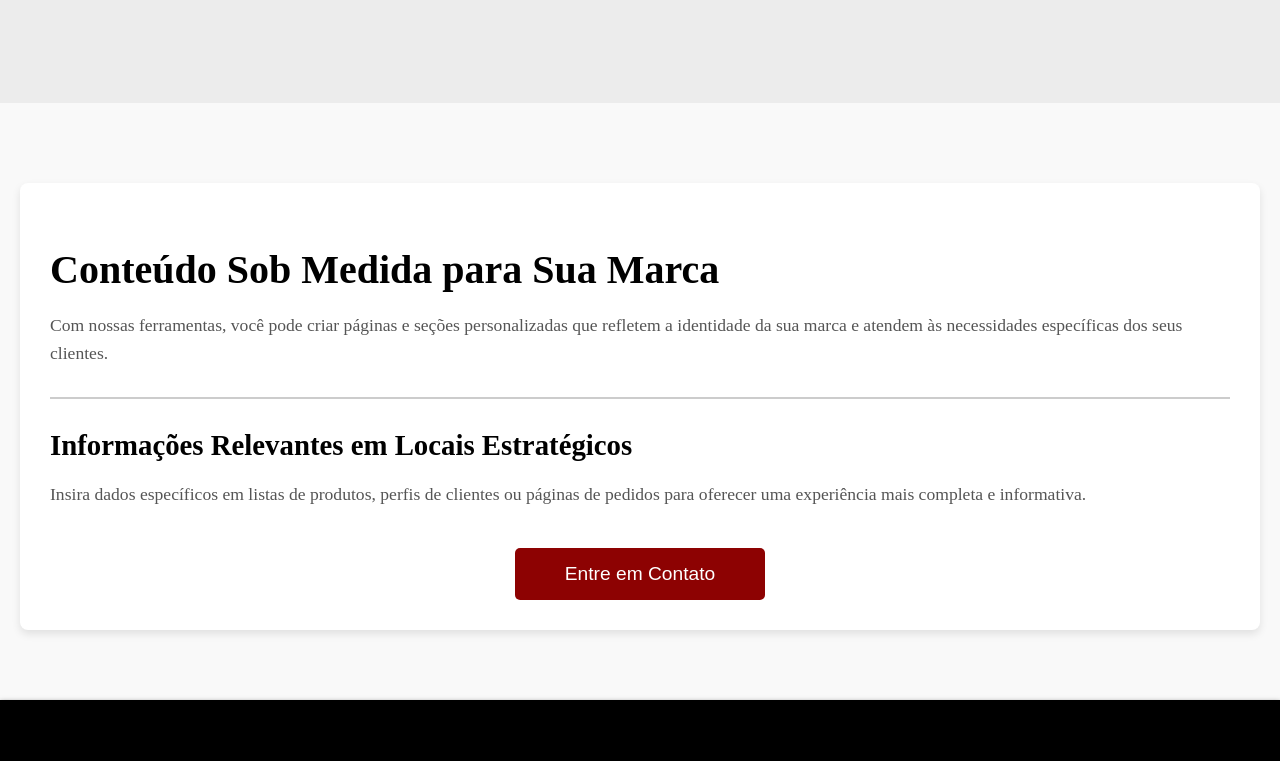
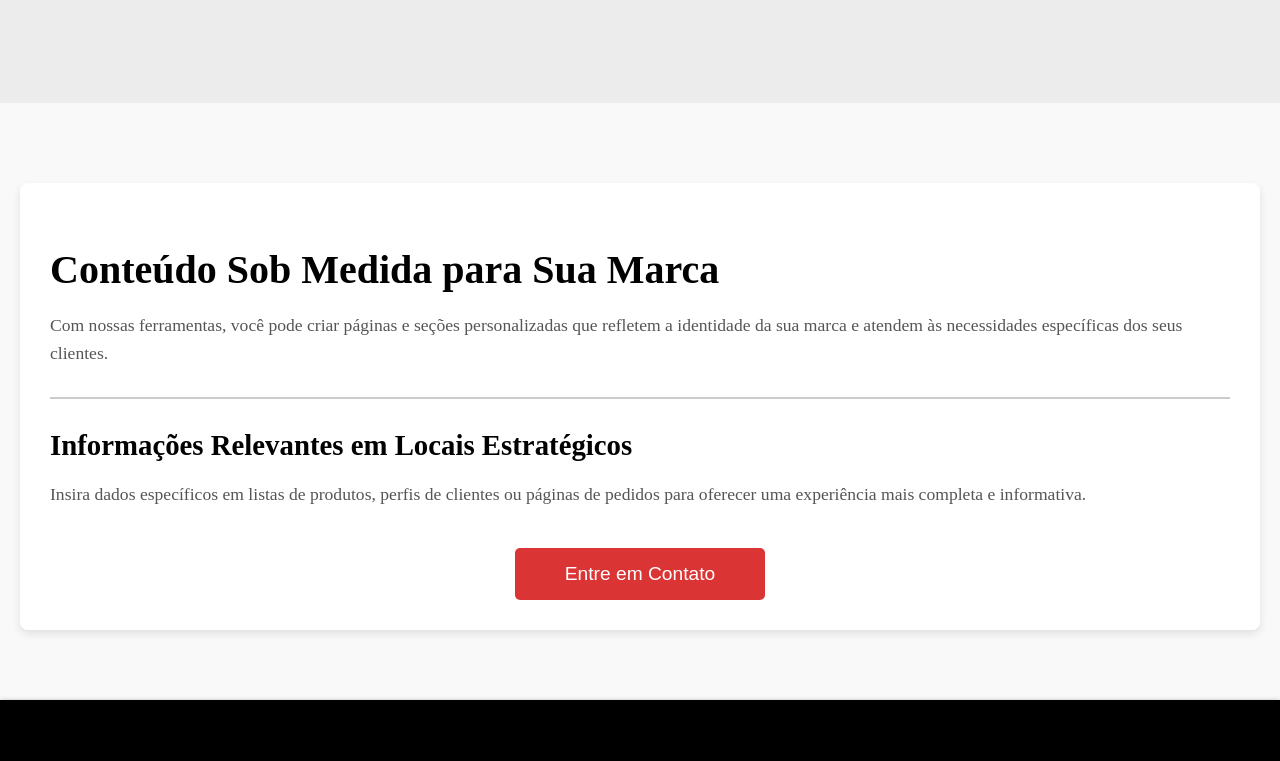
Before and after one commit to kamugawa/tccMAX, a plain HTML site: page index/trabalhos.html in a window 1280 px wide. Shown: the part 1554-2315 px from the top of the page. Drawn offline with nearby package versions, Linux system fonts and the light colour scheme.

Commit message:
Update css5.css

```diff
--- a/css5.css
+++ b/css5.css
@@ -481,7 +481,7 @@ main p {
 }
 
 .cta-container button {
-    background-color: #8d0202; /* Cor de fundo ao passar o mouse */
+    background-color: #db3434;
     color: #fff;
     padding: 15px 50px;
     font-size: 1.2em;
```
